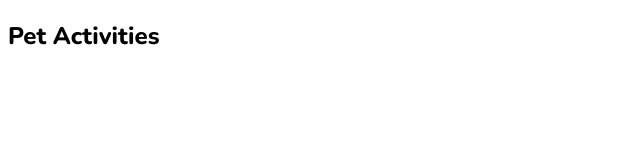
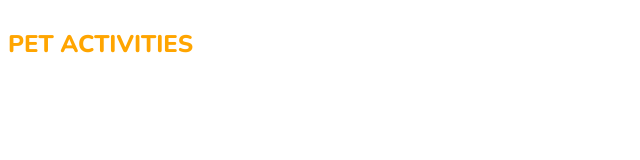
Before and after one commit to MMLORENA/202207-w1ch3-lorena-martinez, a plain HTML site: page index.html in a window 1280 px wide. Shown: the whole page, without its empty margins (0-640 px from the left). Drawn offline with nearby package versions, Linux system fonts and the light colour scheme.

Commit message:
skeleton first section

```diff
--- a/index.html
+++ b/index.html
@@ -21,7 +21,7 @@
     <body>
         <main>
             <section>
-                <h1>Pet Activities</h1>
+                <h1>PET ACTIVITIES</h1>
             </section>
         </main>
     </body>
--- a/style.css
+++ b/style.css
@@ -1,3 +1,12 @@
 body {
     font-family: nunito, sans-serif;
 }
+
+section {
+    display: flex;
+}
+h1 {
+    color: orange;
+    font-size: 1 rem;
+    align-self: center;
+}
```
